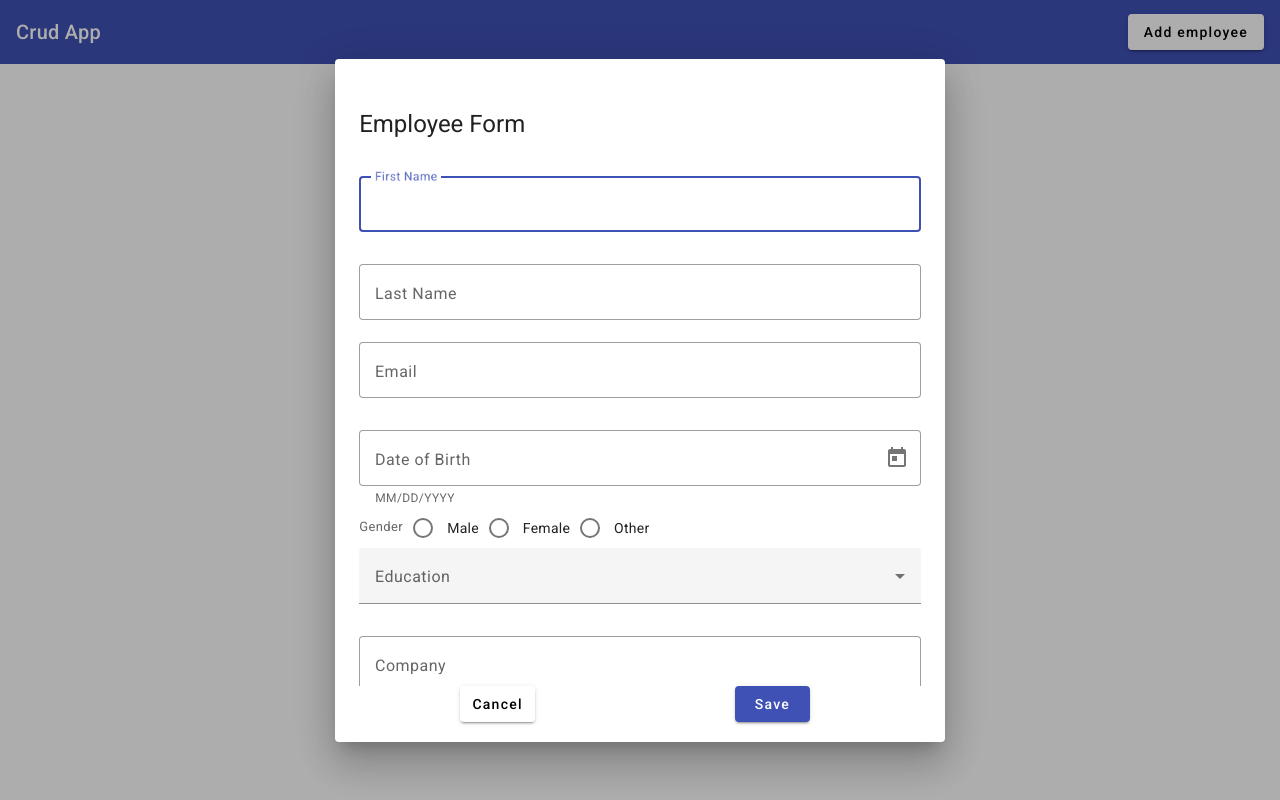
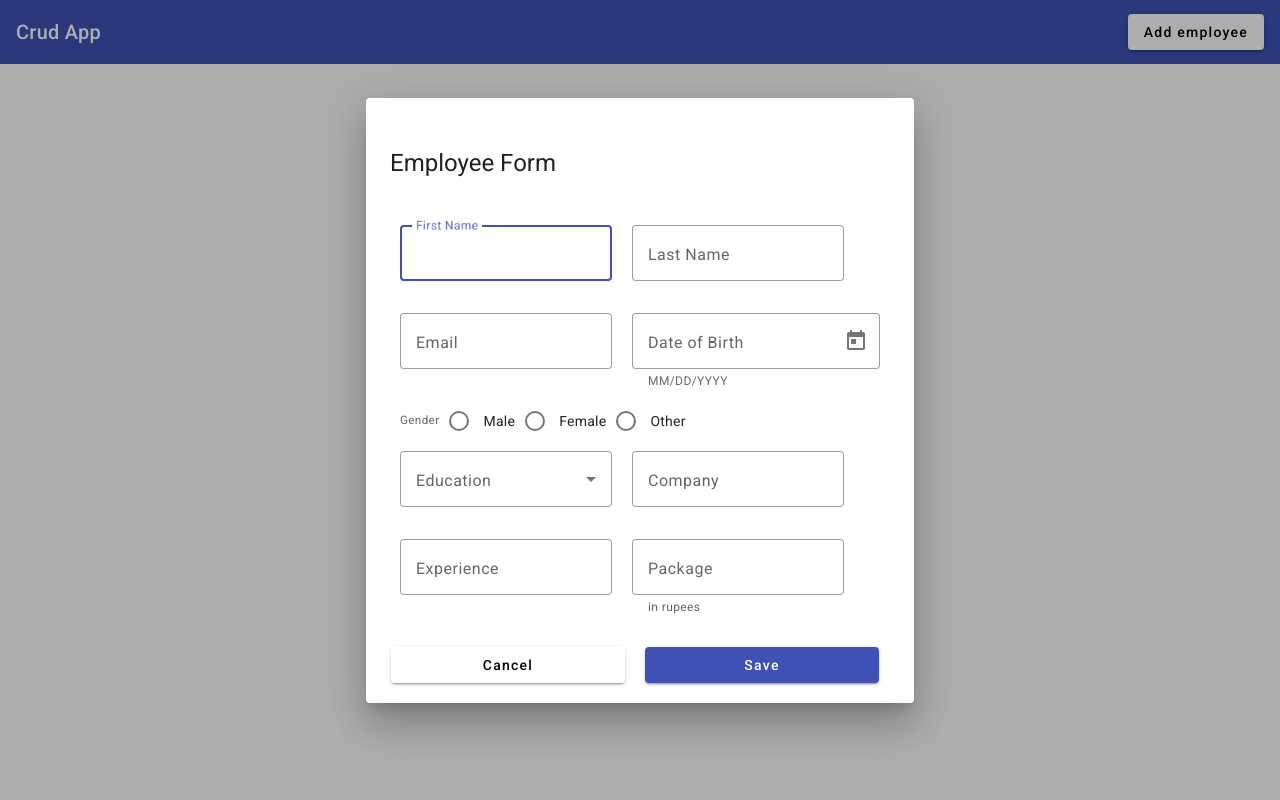
Before and after one commit to DuleeshaGamalathge/Crud-App, an Angular app: page / in a window 1280 px wide. Both pictures are taken after a click on the button "Add employee". Built offline with nearby package versions, Linux system fonts and the light colour scheme.

Commit message:
form is ready

```diff
--- a/src/app/emp-add-edit/emp-add-edit.component.css
+++ b/src/app/emp-add-edit/emp-add-edit.component.css
@@ -1,32 +1,38 @@
 .content{
     padding-top: 10px;
+    font-size: smaller;
 }
 
-.row{
+.rowF{
     display: flex;
-    gap: 10px;
+    /* flex: 1; */
+    gap: 20px;
+    margin: 10px;
 
-    mat-form-field{
+    /* mat-form-field{
         width: 100%;
-    }
+    } */
 }
+
+
+/* .column{
+    float: left;
+
+}
+
+.row:after{
+    content: "";
+    display: table;
+    clear: both;
+} */
 
 .action{
     padding: 0px 25px 20px;
     display: flex;
     margin-right: 10px;
-    button{
-        flex: 1;
-        margin: 0 100px;
-        gap: 20px;
-    }
-
+    gap: 20px;
 }
 
 button{
     flex: 1;
 }
-
-.content{
-    font-size: small;
-}
--- a/src/app/emp-add-edit/emp-add-edit.component.html
+++ b/src/app/emp-add-edit/emp-add-edit.component.html
@@ -3,7 +3,7 @@
 </div>
 <form [formGroup]="empForm" (ngSubmit)="onFormSubmit()">
     <div mat-dialog-content class="content">
-        <div class="row">
+        <div class="rowF">
             <mat-form-field appearance="outline">
                 <mat-label>First Name</mat-label>
                 <input matInput type="text" placeholder="Ex: Duleesha" formControlName="firstName">
@@ -13,7 +13,7 @@
                 <input matInput type="text" placeholder="Ex: Gamalthge" formControlName="lastName">
             </mat-form-field>
         </div>
-        <div class="row">
+        <div class="rowF">
             <mat-form-field appearance="outline">
                 <mat-label>Email</mat-label>
                 <input matInput type="email" placeholder="Ex: test@gmail.com" formControlName="email">
@@ -26,7 +26,7 @@
                 <mat-datepicker #picker></mat-datepicker>
             </mat-form-field>
         </div>
-        <div class="row">
+        <div class="rowF">
             <mat-radio-group aria-label="Select an option" formControlName="gender">
                 <mat-label>Gender</mat-label>
                 <mat-radio-button value="male">Male</mat-radio-button>
@@ -34,9 +34,9 @@
                 <mat-radio-button value="other">Other</mat-radio-button>
             </mat-radio-group>
         </div>
-        <div class="row">
+        <div class="rowF">
             <!-- <h4>Education</h4> -->
-            <mat-form-field>
+            <mat-form-field appearance="outline">
                 <mat-label>Education</mat-label>
                 <mat-select formControlName="education">
                     <mat-option *ngFor="let val of education" [value]="val">
@@ -49,13 +49,13 @@
                 <input matInput type="text" placeholder="Ex: Google" formControlName="company">
             </mat-form-field>
         </div>
-        <div class="row">
+        <div class="rowF">
             <mat-form-field appearance="outline">
                 <mat-label>Experience</mat-label>
                 <input matInput type="text" placeholder="Ex: 4" type="number" formControlName="experience">
             </mat-form-field>
             <mat-form-field appearance="outline">
-                <mat-label>Packege</mat-label>
+                <mat-label>Package</mat-label>
                 <input matInput type="text" placeholder="Ex: 12" type="number" formControlName="package">
                 <mat-hint>in rupees</mat-hint>
             </mat-form-field>
```
